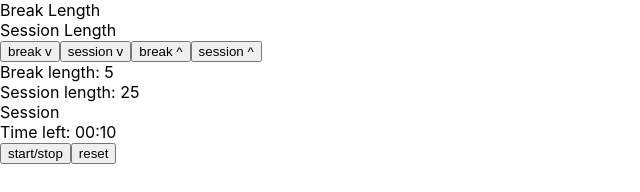
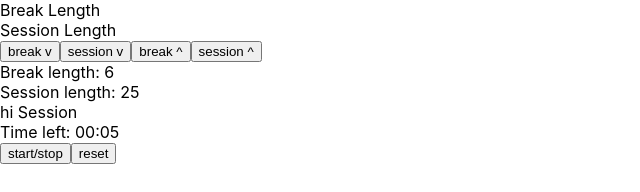
Before and after one commit to Sharoness/freecodecamp_React_P5_Pomodoro_Clock, a React (Create React App) app: page / in a window 1280 px wide. Shown: the top 192 px of the page, without its empty margins (0-640 px from the left). Built offline with nearby package versions, Linux system fonts and the light colour scheme.

Commit message:
Session becomes Break when timer hits 0, and the other way around

```diff
--- a/src/App.jsx
+++ b/src/App.jsx
@@ -2,19 +2,27 @@ import React, {useState, useEffect} from 'react';
 import './App.css';
 
 const App = () => {
-  const [breakLengthCount, setBreakLengthCount] = useState(5);
+  const [breakLengthCount, setBreakLengthCount] = useState(6);
   const [sessionLengthCount, setSessionLengthCount] = useState(25);
-  const [timerCount, setTimerCount] = useState(10); // sessionLengthCount*60
+  const [timerCount, setTimerCount] = useState(5); // sessionLengthCount*60
   const [tellerId, setTellerId] = useState();
+  const [sessionOrBreak, setSessionOrBreak] = useState("Session");
 
 
   useEffect(() => {
-    if(timerCount <= 0) {
+    if (timerCount <= 0) {
       clearInterval(tellerId);
       setTellerId(undefined);
+      // playSound();
+      if (sessionOrBreak === "Session") { // not working yet
+        setSessionOrBreak("Break");
+        setTimerCount(breakLengthCount);
+      } else { // not working yet
+        setSessionOrBreak("Session");
+        setTimerCount(sessionLengthCount);
+      }
     }
   }, [timerCount, tellerId])
-
 
 
   const startstop = () => {
@@ -30,7 +38,7 @@ const App = () => {
   const reset = () => {
     setBreakLengthCount(5);
     setSessionLengthCount(25);
-    setTimerCount(1500);
+    setTimerCount(10); // 1500
     clearInterval(tellerId);
     setTellerId(undefined);
   }
@@ -83,7 +91,7 @@ const App = () => {
       <button id="session-increment" onClick={increase(setSessionLengthCount, sessionLengthCount)}>session ^</button>
       <div id="break-length">Break length: {breakLengthCount}</div>
       <div id="session-length">Session length: {sessionLengthCount}</div>
-      <div id="timer-label">Session</div>
+      <div id="timer-label">hi {sessionOrBreak}</div>
       <div id="time-left">Time left: {secToMmSs(timerCount)}</div>
       <button id="start_stop" onClick={startstop}>start/stop</button>
       <button id="reset" onClick={reset}>reset</button>
```
